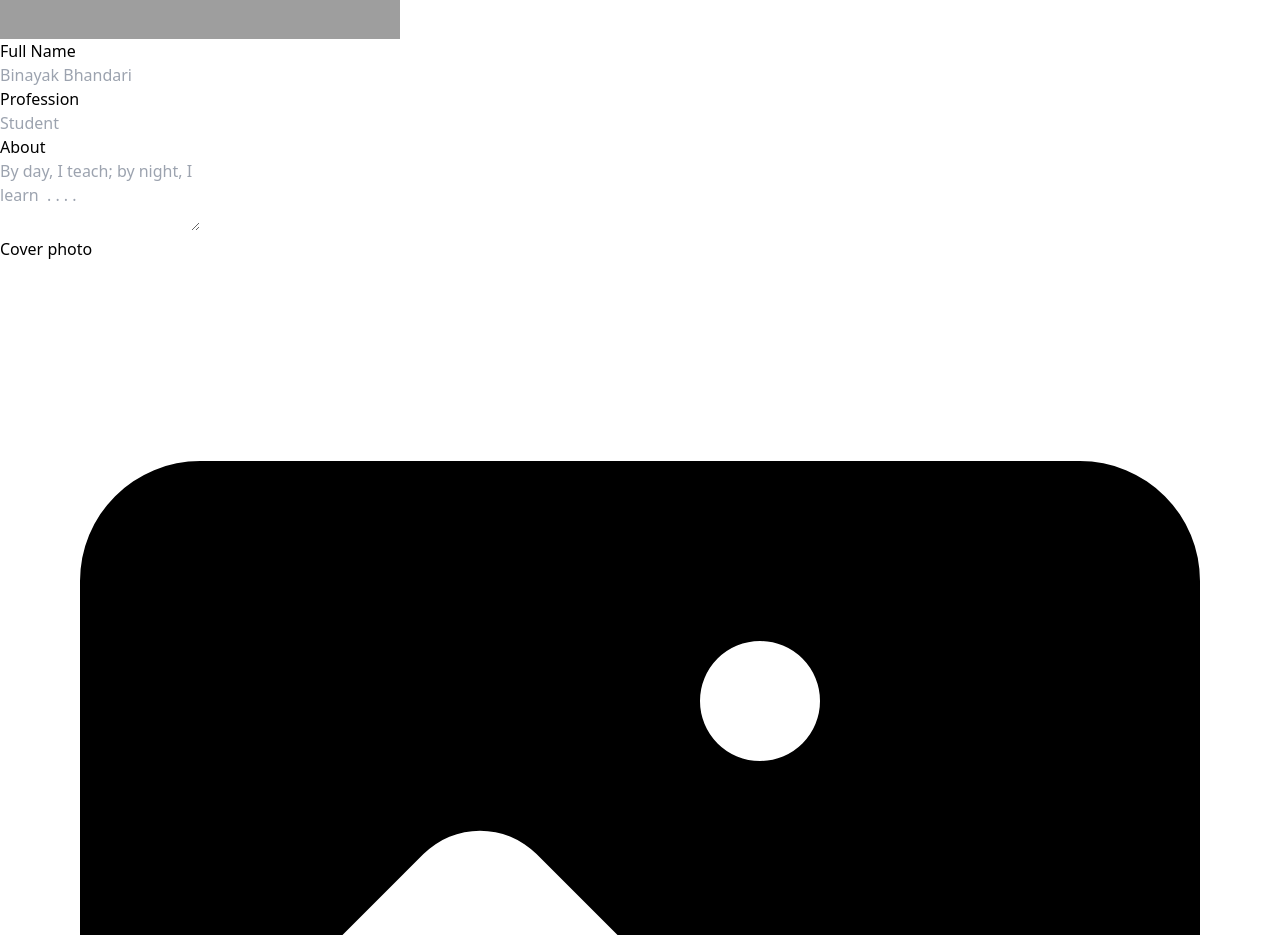
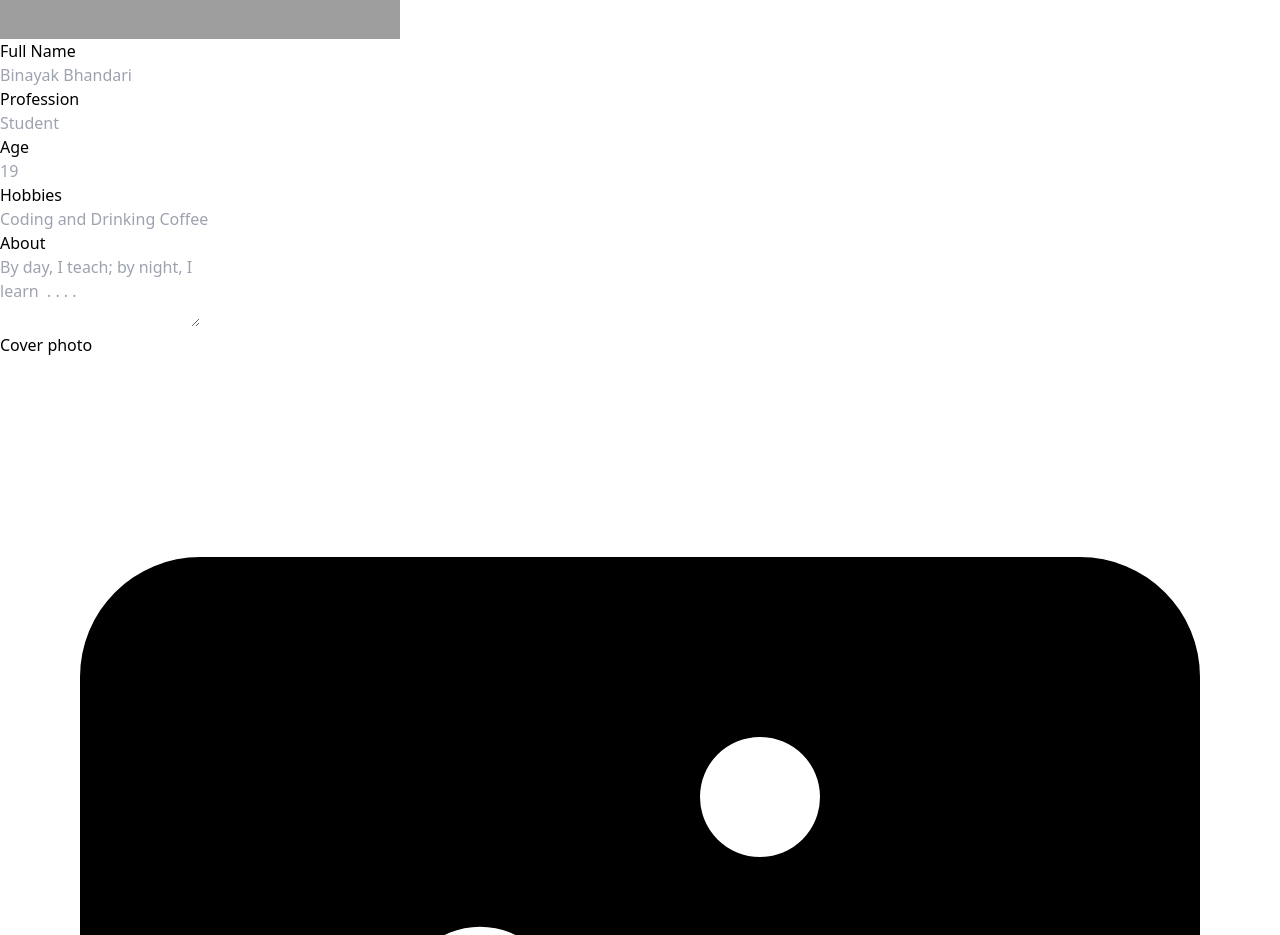
Before and after one commit to binayakbhandari/reactAndNodeP1, a React (Vite) app: page /create in a window 1280 px wide. Shown: the part 1220-2155 px from the top of the page. Built offline with nearby package versions, Linux system fonts and the light colour scheme; grey boxes are pictures that could not be loaded.

Commit message:
fetch data

```diff
--- a/package.json
+++ b/package.json
@@ -10,6 +10,7 @@
     "preview": "vite preview"
   },
   "dependencies": {
+    "axios": "^1.7.7",
     "react": "^18.3.1",
     "react-dom": "^18.3.1",
     "react-router-dom": "^6.26.2"
--- a/src/components/Card.jsx
+++ b/src/components/Card.jsx
@@ -1,7 +1,9 @@
+import { Link } from "react-router-dom"
 
-function Card() {
+function Card({ person }) {
     return (
         <>
+            <Link to='single'>
                 <div className="w-full max-w-sm bg-white border border-gray-200 rounded-lg shadow dark:bg-gray-800 dark:border-gray-700">
                     <div className="flex justify-end px-4 pt-4">
                         <button id="dropdownButton" data-dropdown-toggle="dropdown" className="inline-block text-gray-500 dark:text-gray-400 hover:bg-gray-100 dark:hover:bg-gray-700 focus:ring-4 focus:outline-none focus:ring-gray-200 dark:focus:ring-gray-700 rounded-lg text-sm p-1.5" type="button">
@@ -12,12 +14,12 @@ function Card() {
                         </button>
                     </div>
                     <div className="flex flex-col items-center pb-10 px-4">
-                    <img className="w-24 h-24 mb-3 rounded-full shadow-lg" src="https://media-bom2-1.cdn.whatsapp.net/v/t61.24694-24/457879708_2132613733787818_4224658857756710253_n.jpg?ccb=11-4&oh=01_Q5AaIDor49d-OENI5_eLa3JzXXPJArMRpYJZWhGnq1QmX1hy&oe=66EC6509&_nc_sid=5e03e0&_nc_cat=100    " alt="Bonnie image" />
-                    <h5 className="mb-1 text-xl font-medium text-gray-900 dark:text-white">Binayak Bhandari</h5>
-                    <span className="text-sm text-gray-500 dark:text-gray-400">Web Developer</span>
+                        <img className="w-24 h-24 mb-3 rounded-full shadow-lg" src={person.personImage} alt="Bonnie image" />
+                        <h5 className="mb-1 text-xl font-medium text-gray-900 dark:text-white">{person.personName}</h5>
+                        <span className="text-sm text-gray-500 dark:text-gray-400">{person.personProfession}</span>
                         <div classNameName="mt-2 px-5">
                             <p classNameName="text- text-gray-600 dark:text-gray-500">
-                            Lorem ipsum dolor sit amet consectetur adicing elit. Nesciunt consequuntur accusantium facere, placeat ipsam quam.
+                                {person.personDescription}
                             </p>
                         </div>
                         <div className="flex mt-6 md:mt-6">
@@ -26,6 +28,7 @@ function Card() {
                         </div>
                     </div>
                 </div>
+            </Link>
 
         </>
     )
--- a/src/components/Form.jsx
+++ b/src/components/Form.jsx
@@ -1,5 +1,6 @@
 
-function Form() {
+function Form(props) {
+    console.log(props.type)
     return (
         <>
             <div className="flex justify-center items-center min-h-screen px-4 py-8">
@@ -21,8 +22,8 @@ function Form() {
                                         <div className="mt-2">
                                             <input
                                                 type="text"
-                                                name="fullname"
-                                                id="fullname"
+                                                name="personName"
+                                                id="personName"
                                                 autoComplete="username"
                                                 className="block w-full border-0 bg-transparent py-1.5 pl-3 text-gray-900 placeholder:text-gray-400 shadow-sm ring-1 ring-gray-300 focus:ring-2 focus:ring-indigo-600 sm:text-sm"
                                                 placeholder="Binayak Bhandari"
@@ -30,15 +31,41 @@ function Form() {
                                         </div>
                                     </div>
                                     <div className="md:col-span-1">
-                                        <label htmlFor="profession" className="block text-sm font-medium leading-6 text-gray-900">Profession</label>
+                                        <label htmlFor="personProfession" className="block text-sm font-medium leading-6 text-gray-900">Profession</label>
                                         <div className="mt-2">
                                             <input
                                                 type="text"
-                                                name="profession"
-                                                id="profession"
-                                                autoComplete="profession"
+                                                name="personProfession"
+                                                id="personProfession"
+                                                autoComplete="personProfession"
                                                 className="block w-full border-0 bg-transparent py-1.5 pl-3 text-gray-900 placeholder:text-gray-400 shadow-sm ring-1 ring-gray-300 focus:ring-2 focus:ring-indigo-600 sm:text-sm"
                                                 placeholder="Student"
+                                            />
+                                        </div>
+                                    </div>
+                                    <div className="md:col-span-1">
+                                        <label htmlFor="personProfession" className="block text-sm font-medium leading-6 text-gray-900">Age</label>
+                                        <div className="mt-2">
+                                            <input
+                                                type="number"
+                                                name="personAge"
+                                                id="personAge"
+                                                autoComplete="personAge"
+                                                className="block w-full border-0 bg-transparent py-1.5 pl-3 text-gray-900 placeholder:text-gray-400 shadow-sm ring-1 ring-gray-300 focus:ring-2 focus:ring-indigo-600 sm:text-sm"
+                                                placeholder="19"
+                                            />
+                                        </div>
+                                    </div>
+                                    <div className="md:col-span-1">
+                                        <label htmlFor="personProfession" className="block text-sm font-medium leading-6 text-gray-900">Hobbies</label>
+                                        <div className="mt-2">
+                                            <input
+                                                type="text"
+                                                name="personHobbies"
+                                                id="personHobbies"
+                                                autoComplete="personHobbies"
+                                                className="block w-full border-0 bg-transparent py-1.5 pl-3 text-gray-900 placeholder:text-gray-400 shadow-sm ring-1 ring-gray-300 focus:ring-2 focus:ring-indigo-600 sm:text-sm"
+                                                placeholder="Coding and Drinking Coffee"
                                             />
                                         </div>
                                     </div>
@@ -47,8 +74,8 @@ function Form() {
                                         <label htmlFor="about" className="block text-sm font-medium leading-6 text-gray-900">About</label>
                                         <div className="mt-2">
                                             <textarea
-                                                id="about"
-                                                name="about"
+                                                id="personDescription"
+                                                name="personDescription"
                                                 rows="3"
                                                 placeholder="By day, I teach; by night, I learn  . . . ."
                                                 className="block w-full rounded-md border-0 py-1.5 text-gray-900 shadow-sm ring-1 ring-gray-300 placeholder:text-gray-400 p-3 focus:ring-2 focus:ring-indigo-600 sm:text-sm"
--- a/src/main.jsx
+++ b/src/main.jsx
@@ -4,7 +4,7 @@ import App from './App.jsx'
 import './index.css'
 
 createRoot(document.getElementById('root')).render(
-  <StrictMode>
+
     <App />
-  </StrictMode>,
+
 )
--- a/src/pages/create/CreateProduct.jsx
+++ b/src/pages/create/CreateProduct.jsx
@@ -8,7 +8,7 @@ function CreateProduct(){
         <>
         <Navbar />
 
-        <Form />
+        <Form type="create" />
 
         <Footer />
         </>
--- a/src/pages/edit/EditProduct.jsx
+++ b/src/pages/edit/EditProduct.jsx
@@ -10,7 +10,7 @@ function EditProduct(){
 
         <Form />
 
-        <Footer />
+        <Footer type="edit" />
         </>
     )
 }
--- a/src/pages/home/Home.jsx
+++ b/src/pages/home/Home.jsx
@@ -1,17 +1,36 @@
+import axios from "axios"
 import Card from "../../components/Card"
 import Footer from "../../components/Footer"
 import Navbar from "../../components/Navbar"
+import { useEffect, useState } from "react"
 
 function Home() {
+    const [persons,setPersons] = useState([])
+    const fetchPersons = async ()=>{
+        const response = await axios.get("https://66dc946947d749b72acbfa21.mockapi.io/persons")
+        // console.log(response.data)
+        if(response.status === 200){
+            setPersons(response.data)
+        }
+    }
+    useEffect(()=>{
+        fetchPersons()
+    },[])
+
+    console.log(persons)
     return (
         <>
             <div className="flex flex-col min-h-screen">
                 <Navbar />
 
                 <main className="flex-1 flex flex-col justify-center items-center gap-5 mt-5 mx-2 md:flex-row">
-                    <Card />
-                    <Card />
-                    <Card />
+                    {
+                        persons.map((person)=>{
+                            return(
+                                <Card person={person}/>
+                            )
+                        })
+                    }
                 </main>
 
                 <Footer />
--- a/src/pages/single/SingleProduct.jsx
+++ b/src/pages/single/SingleProduct.jsx
@@ -46,10 +46,6 @@ function SingleProduct() {
                                     <span className="font-bold text-gray-700 dark:text-gray-300">Hobbies: </span>
                                     <span className="text-gray-600 font-semibold text-sm dark:text-gray-300">Coding and Drinking Coffee</span>
                                 </div>
-                                <div className="mr-4 mb-4">
-                                    <span className="font-bold text-gray-700 dark:text-gray-300">Hobbies: </span>
-                                    <span className="text-gray-600 font-semibold text-sm dark:text-gray-300">Coding and Drinking Coffee</span>
-                                </div>
                             </div>
 
                             <div className="mb-4">
```
Also changed, not shown: 1 other file (tests, documents, lock files or other folders). Lines whose indentation alone changed are shown as unchanged.
